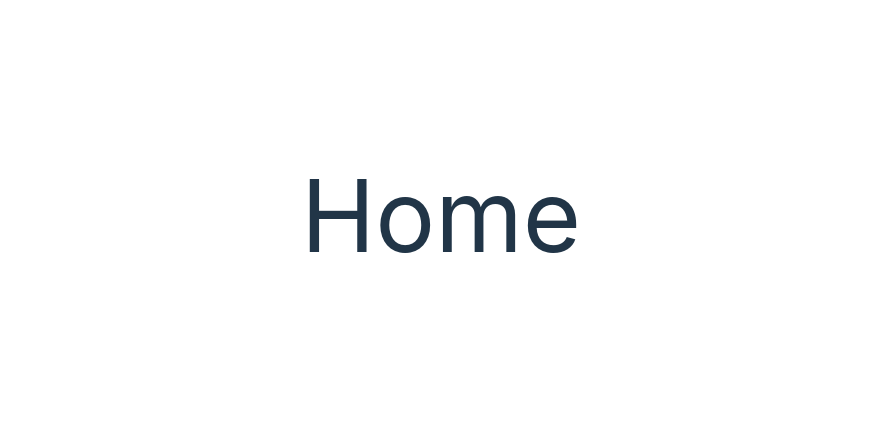
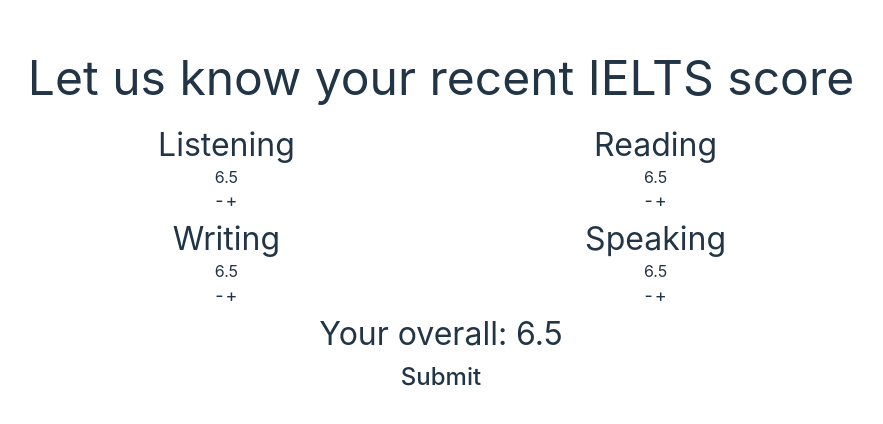
Before and after one commit to kanadetakamiya/thangdeptrai, a React (Vite) app: page / in a window 1280 px wide. Shown: the part 184-608 px from the top of the page, without its empty margins (199-1082 px from the left). Built offline with nearby package versions, Linux system fonts and the light colour scheme.

Commit message:
modified:   src/App.css 	modified:   src/App.tsx

```diff
--- a/src/App.css
+++ b/src/App.css
@@ -4,39 +4,16 @@
   padding: 2rem;
   text-align: center;
 }
-
-.logo {
-  height: 6em;
-  padding: 1.5em;
-  will-change: filter;
-  transition: filter 300ms;
+button {
+  font-size: large;
 }
-.logo:hover {
-  filter: drop-shadow(0 0 2em #646cffaa);
+.score {
+  display: flex;
 }
-.logo.react:hover {
-  filter: drop-shadow(0 0 2em #61dafbaa);
+.score > div {
+  width: 50%;
 }
 
-@keyframes logo-spin {
-  from {
-    transform: rotate(0deg);
-  }
-  to {
-    transform: rotate(360deg);
-  }
+.submit {
+  font-size: x-large;
 }
-
-@media (prefers-reduced-motion: no-preference) {
-  a:nth-of-type(2) .logo {
-    animation: logo-spin infinite 20s linear;
-  }
-}
-
-.card {
-  padding: 2em;
-}
-
-.read-the-docs {
-  color: #888;
-}
--- a/src/App.tsx
+++ b/src/App.tsx
@@ -1,14 +1,131 @@
-// import { useState } from 'react'
-import './App.css'
-
-function App() {
-  // const [count, setCount] = useState(0)
-
+import { useState } from "react";
+import { Router, Route, Link } from "wouter";
+import "./App.css";
+function Home() {
+  const [lisScore, setLisScore] = useState(6.5);
+  const [readScore, setReadScore] = useState(6.5);
+  const [writeScore, setWriteScore] = useState(6.5);
+  const [speakScore, setSpeakScore] = useState(6.5);
+  const [totalScore, setTotalScore] = useState(6.5);
+  enum skills {
+    LIS,
+    READ,
+    WRITE,
+    SPEAK,
+  }
+  enum signs {
+    PLUS,
+    MINUS,
+  }
+  function getScore(skill: skills) {
+    switch (skill) {
+      case skills.LIS:
+        return lisScore;
+      case skills.READ:
+        return readScore;
+      case skills.WRITE:
+        return writeScore;
+      case skills.SPEAK:
+        return speakScore;
+    }
+  }
+  function adjust(skill: skills, sign: signs) {
+    switch (sign) {
+      case signs.PLUS:
+        if (getScore(skill) < 9) {
+          switch (skill) {
+            case skills.LIS:
+              setLisScore(lisScore + 0.5);
+              break;
+            case skills.READ:
+              setReadScore(readScore + 0.5);
+              break;
+            case skills.WRITE:
+              setWriteScore(writeScore + 0.5);
+              break;
+            case skills.SPEAK:
+              setSpeakScore(speakScore + 0.5);
+              break;
+          }
+        }
+        break;
+      case signs.MINUS:
+        if (getScore(skill) > 1) {
+          switch (skill) {
+            case skills.LIS:
+              setLisScore(lisScore - 0.5);
+              break;
+            case skills.READ:
+              setReadScore(readScore - 0.5);
+              break;
+            case skills.WRITE:
+              setWriteScore(writeScore - 0.5);
+              break;
+            case skills.SPEAK:
+              setSpeakScore(speakScore - 0.5);
+              break;
+          }
+        }
+    }
+    setTotalScore(
+      Math.round((lisScore + readScore + writeScore + speakScore) / 2) / 2
+    );
+  }
   return (
-    <>
-      <h1 style={{ fontSize: '100px' }}>Home</h1>
-    </>
-  )
+    <div>
+      <h1 style={{ fontSize: "xxx-large", padding: "1rem" }}>
+        Let us know your recent IELTS score
+      </h1>
+      <div className="score">
+        <div>
+          <h2 style={{ fontSize: "xx-large" }}>Listening</h2>
+          <h1>{lisScore}</h1>
+          <button onClick={() => adjust(skills.LIS, signs.MINUS)}>-</button>
+          <button onClick={() => adjust(skills.LIS, signs.PLUS)}>+</button>
+        </div>
+        <div>
+          <h2 style={{ fontSize: "xx-large" }}>Reading</h2>
+          <h1>{readScore}</h1>
+          <button onClick={() => adjust(skills.READ, signs.MINUS)}>-</button>
+          <button onClick={() => adjust(skills.READ, signs.PLUS)}>+</button>
+        </div>
+      </div>
+      <div className="score">
+        <div>
+          <h2 style={{ fontSize: "xx-large" }}>Writing</h2>
+          <h1>{writeScore}</h1>
+          <button onClick={() => adjust(skills.WRITE, signs.MINUS)}>-</button>
+          <button onClick={() => adjust(skills.WRITE, signs.PLUS)}>+</button>
+        </div>
+        <div>
+          <h2 style={{ fontSize: "xx-large" }}>Speaking</h2>
+          <h1>{speakScore}</h1>
+          <button onClick={() => adjust(skills.SPEAK, signs.MINUS)}>-</button>
+          <button onClick={() => adjust(skills.SPEAK, signs.PLUS)}>+</button>
+        </div>
+      </div>
+      <h2 style={{ fontSize: "xx-large" }}>Your overall: {totalScore}</h2>
+      <button className="submit">
+        <Link to="/about">Submit</Link>
+      </button>
+    </div>
+  );
 }
 
-export default App
+function About() {
+  return (
+    <div>
+      <h1>Home</h1>
+    </div>
+  );
+}
+function App() {
+  return (
+    <Router>
+      <Route path="/" component={Home} />
+      <Route path="/about" component={About} />
+    </Router>
+  );
+}
+
+export default App;
```
